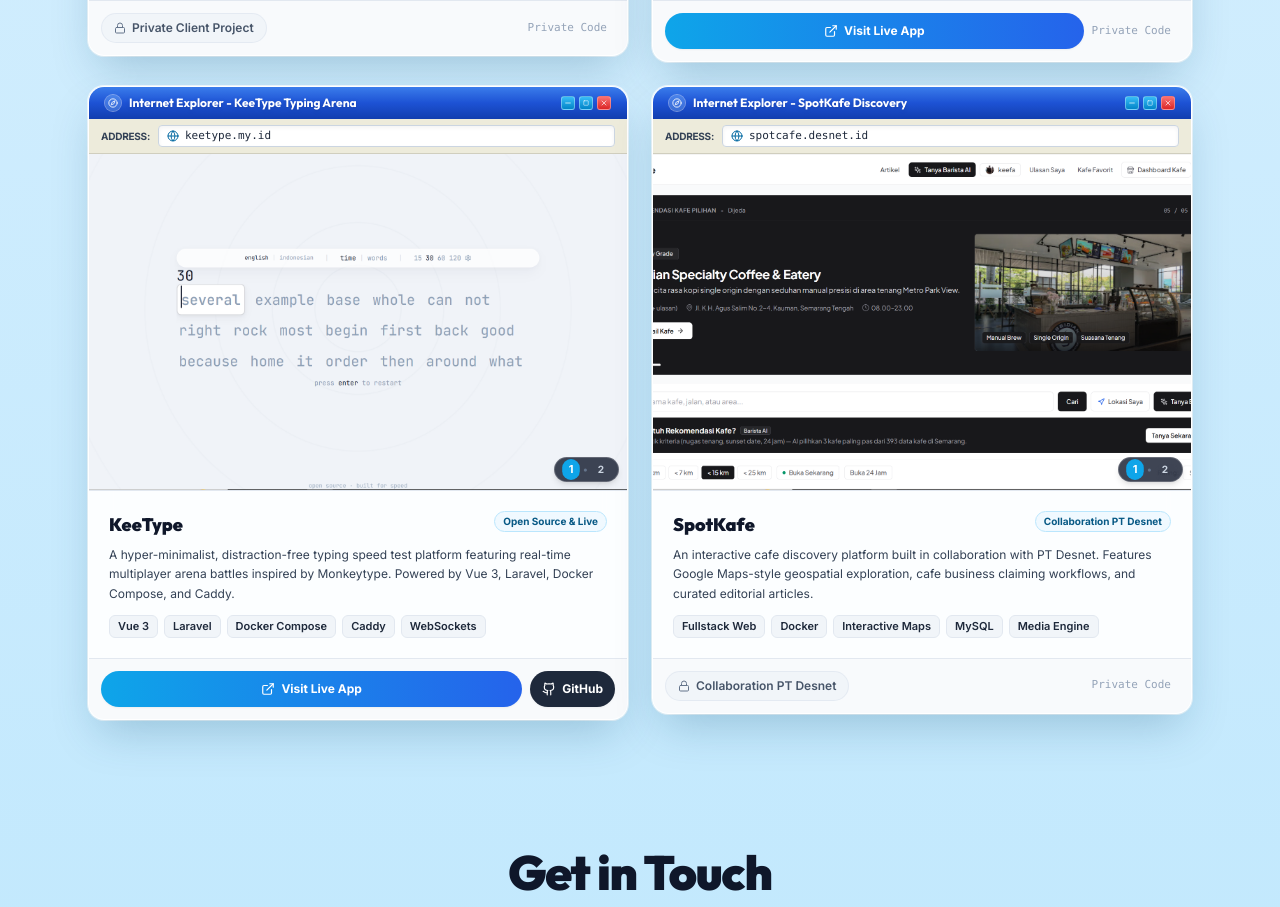
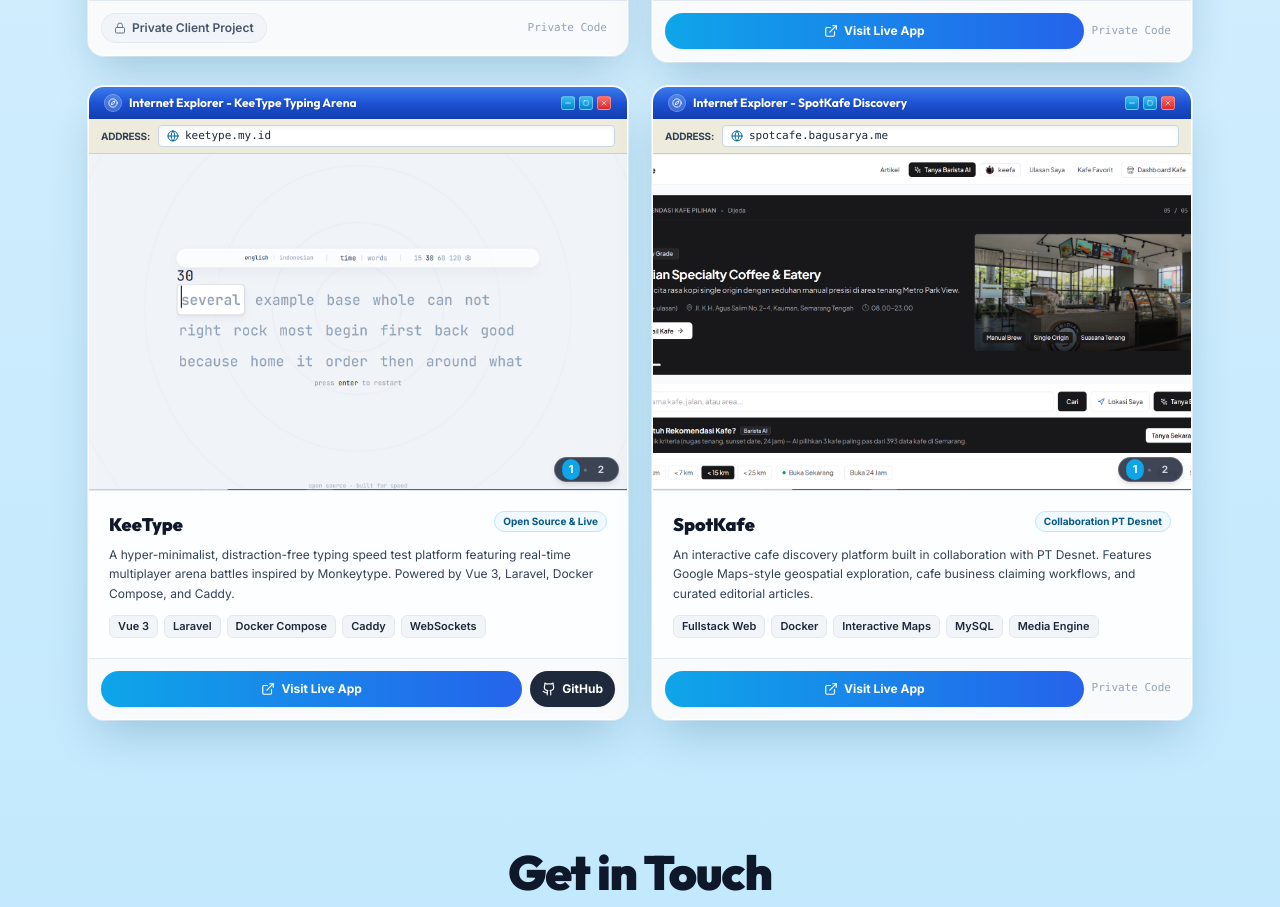
Before and after one commit to keefalegends/whoami, a Next.js app: page / in a window 1280 px wide. Shown: the part 3180-4087 px from the top of the page. Built offline with nearby package versions, Linux system fonts and the light colour scheme.

Commit message:
feat(projects): add live demo url for spotkafe

```diff
--- a/src/components/projects-section.tsx
+++ b/src/components/projects-section.tsx
@@ -79,7 +79,7 @@
   },
   {
     titleBar: "Internet Explorer - SpotKafe Discovery",
-    displayUrl: "spotcafe.desnet.id",
+    displayUrl: "spotcafe.bagusarya.me",
     name: "SpotKafe",
     shortName: "SpotKafe",
     description:
@@ -87,6 +87,7 @@
     tags: ["Fullstack Web", "Docker", "Interactive Maps", "MySQL", "Media Engine"],
     images: ["/projects/spotkafe1.png", "/projects/spotkafe2.png"],
     githubUrl: "https://github.com/Botakciter17/Spotcafe",
+    demoUrl: "https://spotcafe.bagusarya.me",
     isPrivate: true,
     badge: "Collaboration PT Desnet",
     accentColor: "from-indigo-500 to-purple-600",
```
